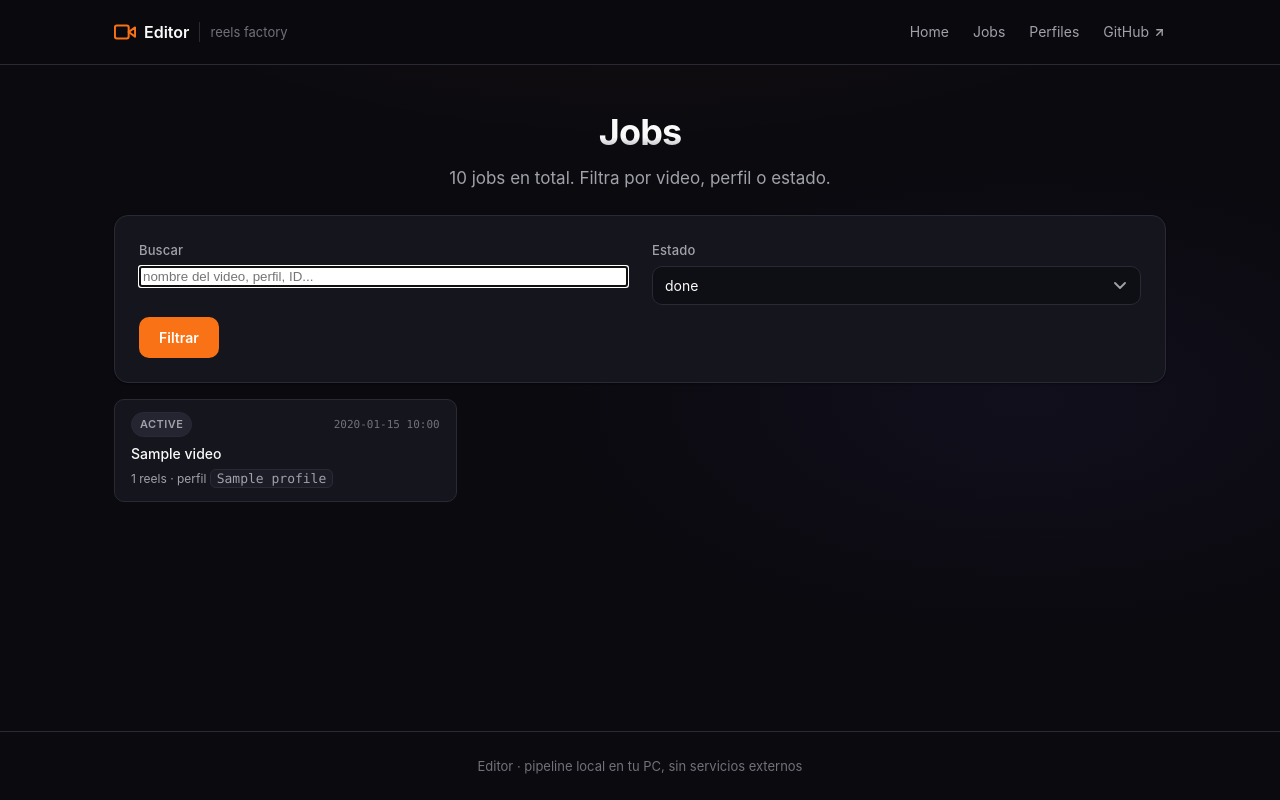
After one commit to ilernetworklleida/editor, a FastAPI app: template app/templates/jobs.html in a window 1280 px wide. The commit adds this page. Run offline with FastAPI, Linux system fonts and the light colour scheme; the template is opened without the code that fills it: most values are stand-ins (such as "Sample title", 1, 10 or a date in 2020); some web fonts are replaced.

Commit message:
feat: AI reason en .txt + descarga ZIP completa por job + pagina /jobs paginada con busqueda y filtro de estado

```diff
--- a/app/main.py
+++ b/app/main.py
@@ -155,21 +155,33 @@ def save_job(job_id: str, data: dict) -> None:
     p.write_text(json.dumps(data, indent=2, ensure_ascii=False), encoding="utf-8")
 
 
-def list_jobs(limit: int = 12) -> list[dict]:
+def list_jobs(limit: int = 12, offset: int = 0,
+              search: str = "", status: str = "") -> tuple[list[dict], int]:
+    """Devuelve (jobs_pagina, total). Filtra por search en video/profile y status."""
     if not JOBS_DIR.exists():
-        return []
+        return [], 0
     files = sorted(
         JOBS_DIR.glob("*.json"),
         key=lambda x: x.stat().st_mtime,
         reverse=True,
     )
-    out = []
-    for p in files[:limit]:
+    all_jobs: list[dict] = []
+    for p in files:
         try:
-            out.append(json.loads(p.read_text(encoding="utf-8")))
+            d = json.loads(p.read_text(encoding="utf-8"))
         except json.JSONDecodeError:
             continue
-    return out
+        if search:
+            blob = (
+                f"{d.get('video','')} {d.get('profile','')} {d.get('id','')}"
+            ).lower()
+            if search.lower() not in blob:
+                continue
+        if status and d.get("status") != status:
+            continue
+        all_jobs.append(d)
+    total = len(all_jobs)
+    return all_jobs[offset:offset + limit], total
 
 
 def reset_orphan_jobs() -> None:
@@ -351,14 +363,70 @@ async def logout(request: Request):
 
 @app.get("/", response_class=HTMLResponse)
 async def home(request: Request):
+    recent, _ = list_jobs(limit=8)
     return templates.TemplateResponse(request, "home.html", {
         "videos": list_videos(),
         "profiles": list_profiles(),
         "music_files": _list_dir(MUSIC_DIR, MUSIC_EXTS),
         "watermarks": _list_dir(BRANDING_DIR, IMG_EXTS),
-        "recent_jobs": list_jobs(limit=8),
+        "recent_jobs": recent,
         "current_user": ADMIN_EMAIL if AUTH_ENABLED and is_authed(request) else None,
     })
+
+
+@app.get("/jobs", response_class=HTMLResponse)
+async def jobs_page(
+    request: Request,
+    page: int = 1,
+    q: str = "",
+    status: str = "",
+):
+    page = max(1, page)
+    per_page = 20
+    offset = (page - 1) * per_page
+    jobs, total = list_jobs(
+        limit=per_page, offset=offset, search=q, status=status
+    )
+    pages = max(1, (total + per_page - 1) // per_page)
+    return templates.TemplateResponse(request, "jobs.html", {
+        "jobs": jobs,
+        "total": total,
+        "page": page,
+        "pages": pages,
+        "q": q,
+        "status_filter": status,
+        "current_user": ADMIN_EMAIL if AUTH_ENABLED and is_authed(request) else None,
+    })
+
+
+@app.get("/job/{job_id}/zip")
+async def job_zip(job_id: str):
+    """Descarga todos los outputs del job como ZIP."""
+    import io
+    import zipfile
+
+    job = load_job(job_id)
+    if not job or not job.get("out_dir"):
+        raise HTTPException(404, "Job no existe")
+    out_dir = OUTPUT_DIR / job["out_dir"]
+    if not out_dir.exists():
+        raise HTTPException(404, "No hay outputs")
+
+    buf = io.BytesIO()
+    with zipfile.ZipFile(buf, "w", zipfile.ZIP_DEFLATED, compresslevel=6) as zf:
+        for p in sorted(out_dir.rglob("*")):
+            if p.is_file():
+                zf.write(p, arcname=str(p.relative_to(out_dir)))
+        montage = OUTPUT_DIR / f"{job['out_dir']}_montage.mp4"
+        if montage.exists():
+            zf.write(montage, arcname=f"_montage/{montage.name}")
+    buf.seek(0)
+    fname = f"{job['out_dir']}.zip"
+    return Response(
+        content=buf.getvalue(),
+        media_type="application/zip",
+        headers={"Content-Disposition": f'attachment; filename="{fname}"'},
+    )
 
 
 @app.post("/upload")
--- a/app/static/styles.css
+++ b/app/static/styles.css
@@ -591,6 +591,29 @@ input[type="file"]::file-selector-button {
   color: var(--text-muted);
 }
 
+/* ===== Jobs page ===== */
+.jobs-filter {
+  margin-bottom: var(--space-4);
+}
+.jobs-filter .grid {
+  margin-bottom: 0;
+}
+.pagination {
+  display: flex;
+  align-items: center;
+  justify-content: center;
+  gap: var(--space-3);
+  margin-top: var(--space-5);
+}
+.page-info {
+  color: var(--text-muted);
+  font-size: 13px;
+  font-family: var(--font-mono);
+}
+.empty-state p {
+  margin: 0;
+}
+
 /* ===== Badges ===== */
 .badge {
   display: inline-flex;
--- a/app/templates/base.html
+++ b/app/templates/base.html
@@ -23,6 +23,7 @@
       </a>
       <nav class="nav">
         <a href="/">Home</a>
+        <a href="/jobs">Jobs</a>
         <a href="/profiles">Perfiles</a>
         <a href="https://github.com/ilernetworklleida/editor" target="_blank" rel="noopener">
           GitHub
--- /dev/null
+++ b/app/templates/jobs.html
@@ -0,0 +1,65 @@
+{% extends "base.html" %}
+{% block title %}Jobs · Editor{% endblock %}
+
+{% block content %}
+<section class="hero" style="margin-bottom: var(--space-5);">
+  <h1>Jobs</h1>
+  <p class="hero-sub">{{ total }} jobs en total. Filtra por video, perfil o estado.</p>
+</section>
+
+<form method="get" action="/jobs" class="card jobs-filter">
+  <div class="grid">
+    <div class="field">
+      <label for="q">Buscar</label>
+      <input type="search" name="q" id="q" value="{{ q }}"
+             placeholder="nombre del video, perfil, ID..." autofocus>
+    </div>
+    <div class="field">
+      <label for="status">Estado</label>
+      <select name="status" id="status">
+        <option value="" {% if not status_filter %}selected{% endif %}>todos</option>
+        <option value="queued" {% if status_filter=='queued' %}selected{% endif %}>queued</option>
+        <option value="running" {% if status_filter=='running' %}selected{% endif %}>running</option>
+        <option value="done" {% if status_filter=='done' %}selected{% endif %}>done</option>
+        <option value="error" {% if status_filter=='error' %}selected{% endif %}>error</option>
+        <option value="cancelled" {% if status_filter=='cancelled' %}selected{% endif %}>cancelled</option>
+        <option value="interrupted" {% if status_filter=='interrupted' %}selected{% endif %}>interrupted</option>
+      </select>
+    </div>
+  </div>
+  <button type="submit" class="btn-primary" style="margin-top: var(--space-3);">Filtrar</button>
+</form>
+
+{% if jobs %}
+<section class="recent-section">
+  <div class="recent-grid">
+    {% for j in jobs %}
+      <a href="/job/{{ j.id }}" class="recent-card status-{{ j.status }}">
+        <div class="recent-card-head">
+          <span class="badge badge-{{ j.status }}">{{ j.status }}</span>
+          <span class="recent-time">{{ j.created[:16] | replace('T', ' ') }}</span>
+        </div>
+        <div class="recent-video">{{ j.video }}</div>
+        <div class="recent-meta">{{ j.n_clips }} reels{% if j.profile %} · perfil <code>{{ j.profile }}</code>{% endif %}</div>
+      </a>
+    {% endfor %}
+  </div>
+</section>
+
+{% if pages > 1 %}
+<nav class="pagination">
+  {% if page > 1 %}
+    <a href="/jobs?page={{ page-1 }}&q={{ q }}&status={{ status_filter }}" class="btn-link">&larr; anterior</a>
+  {% endif %}
+  <span class="page-info">Pagina {{ page }} de {{ pages }}</span>
+  {% if page < pages %}
+    <a href="/jobs?page={{ page+1 }}&q={{ q }}&status={{ status_filter }}" class="btn-link">siguiente &rarr;</a>
+  {% endif %}
+</nav>
+{% endif %}
+{% else %}
+<div class="empty-state card" style="text-align: center; padding: var(--space-7);">
+  <p style="color: var(--text-muted);">Ningun job encontrado.</p>
+</div>
+{% endif %}
+{% endblock %}
--- a/scripts/auto_reels_pro.py
+++ b/scripts/auto_reels_pro.py
@@ -900,12 +900,17 @@ def main(video_path: str, n_clips: int, mode: str, target_dur: float,
             )
             tags = generate_hashtags(clip_text, info.language, max_n=8)
             tags_line = " ".join(tags) if tags else "(sin hashtags sugeridos)"
+            ai_reason = clip.get("reason", "").strip()
+            ai_block = (
+                f"\nMOTIVO IA (Claude): {ai_reason}\n" if ai_reason else ""
+            )
             info_path.write_text(
                 f"REEL {clip_id} -- {clip_len:.0f}s -- estilo: {style}\n"
                 f"Origen: {video.name}\n"
                 f"Tiempo en original: {t0:.1f}s -> {t1:.1f}s\n"
                 f"Score smart: {clip.get('score', 0):.2f} | "
                 f"palabras: {clip.get('words', 0)}\n"
+                f"{ai_block}"
                 f"\n"
                 f"TRANSCRIPCION (copia-pega para descripcion):\n"
                 f"{clip_text}\n"
```
Also changed, not shown: app/templates/job.html (+10 -4 lines).
